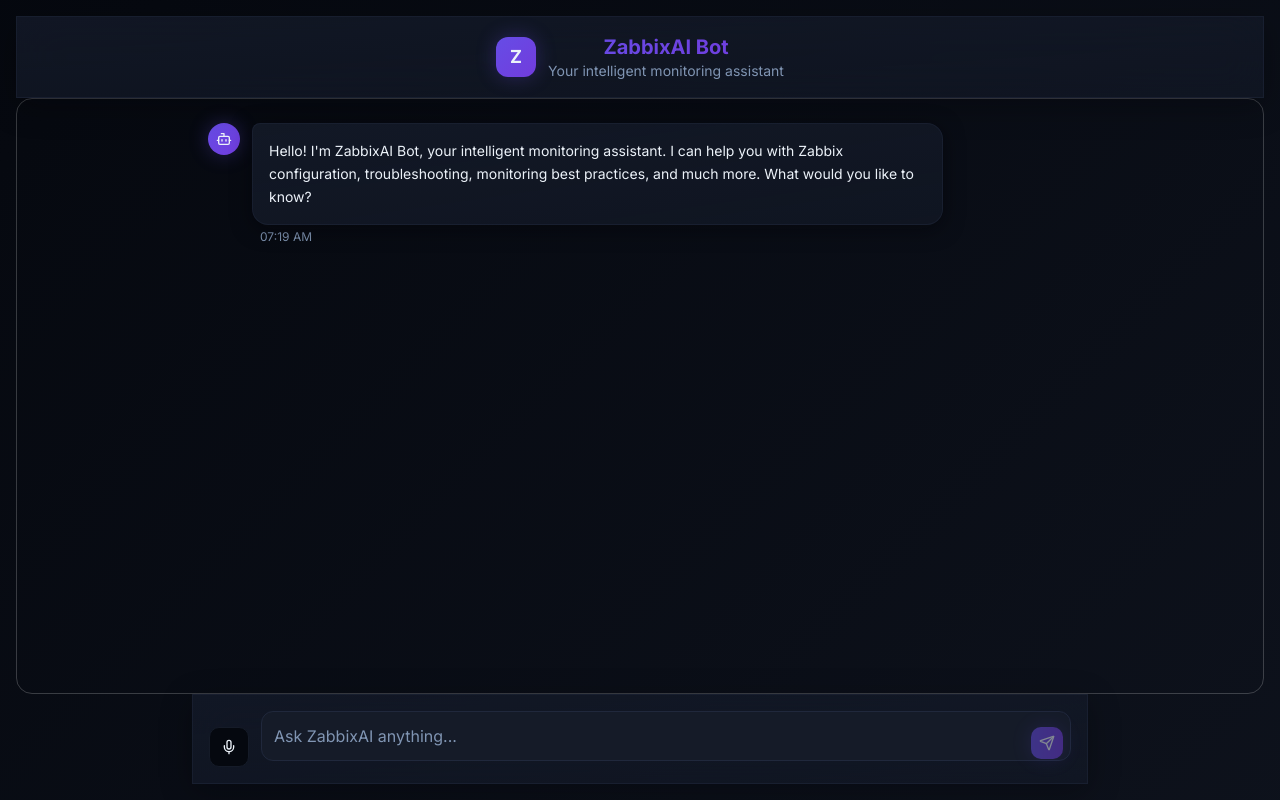
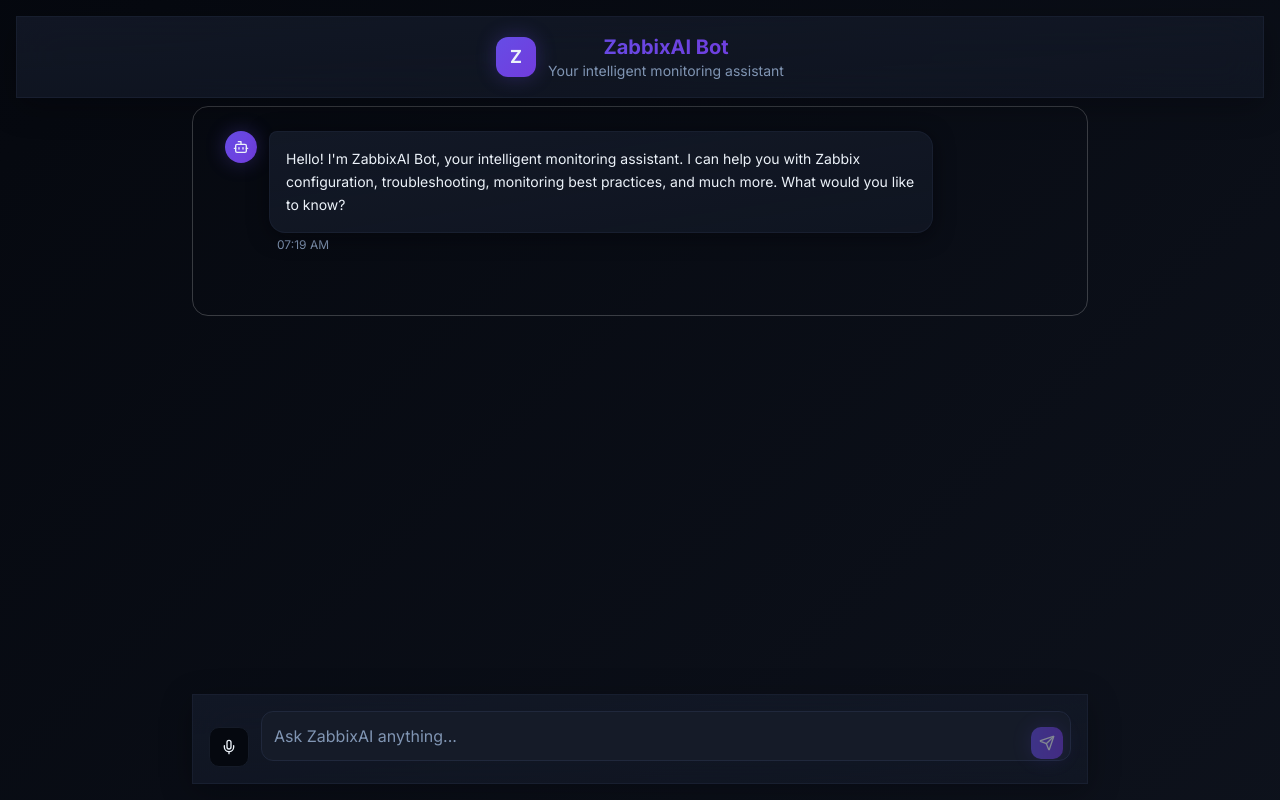
Before and after one commit to susovanpatra00/zabbixai-spark-ui, a React (Vite) app: page / in a window 1280 px wide. Built offline with nearby package versions, Linux system fonts and the light colour scheme.

Commit message:
Adjust chat section width
Make the chat section have some space from both sides and the same width as the query input section.

```diff
--- a/src/components/ZabbixAIChat.tsx
+++ b/src/components/ZabbixAIChat.tsx
@@ -128,8 +128,8 @@ export const ZabbixAIChat: React.FC = () => {
       </div>
 
       {/* Messages */}
-      <div className="flex-1 overflow-y-auto px-4 py-2 mx-4 border border-white/20 rounded-2xl">
-        <div className="max-w-4xl mx-auto">
+      <div className="flex-1 overflow-y-auto px-4 py-2">
+        <div className="max-w-4xl mx-auto border border-white/20 rounded-2xl px-4 py-2">
           {messages.map((message) => (
             <MessageBubble
               key={message.id}
```
